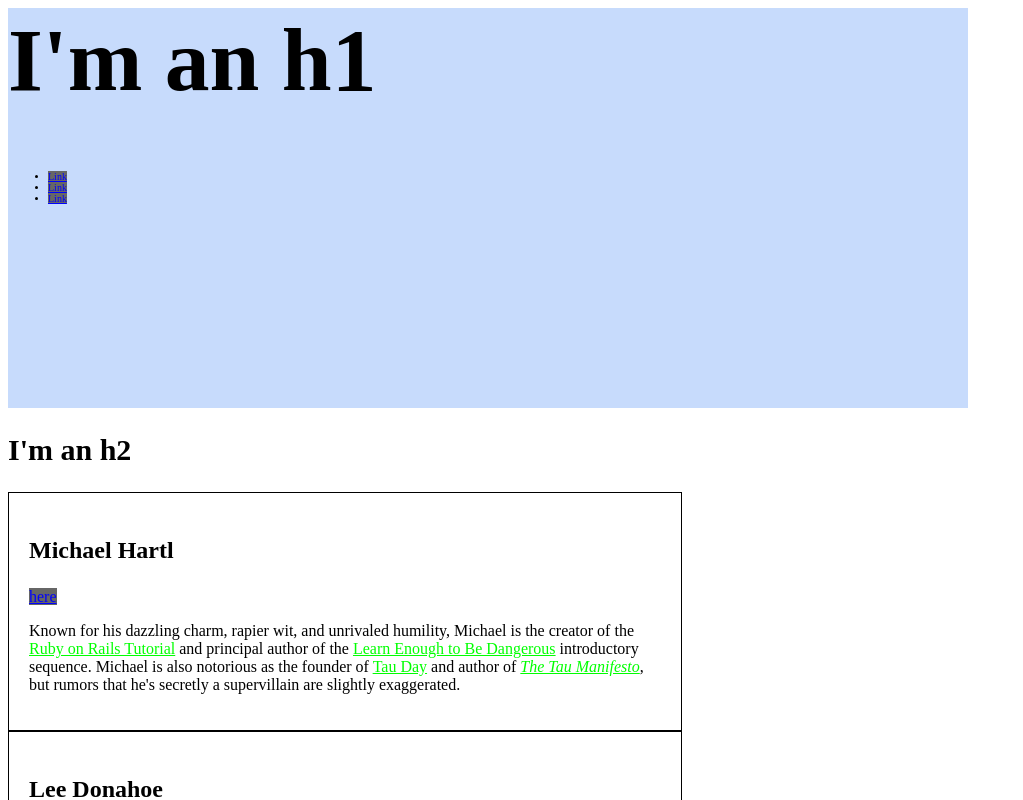
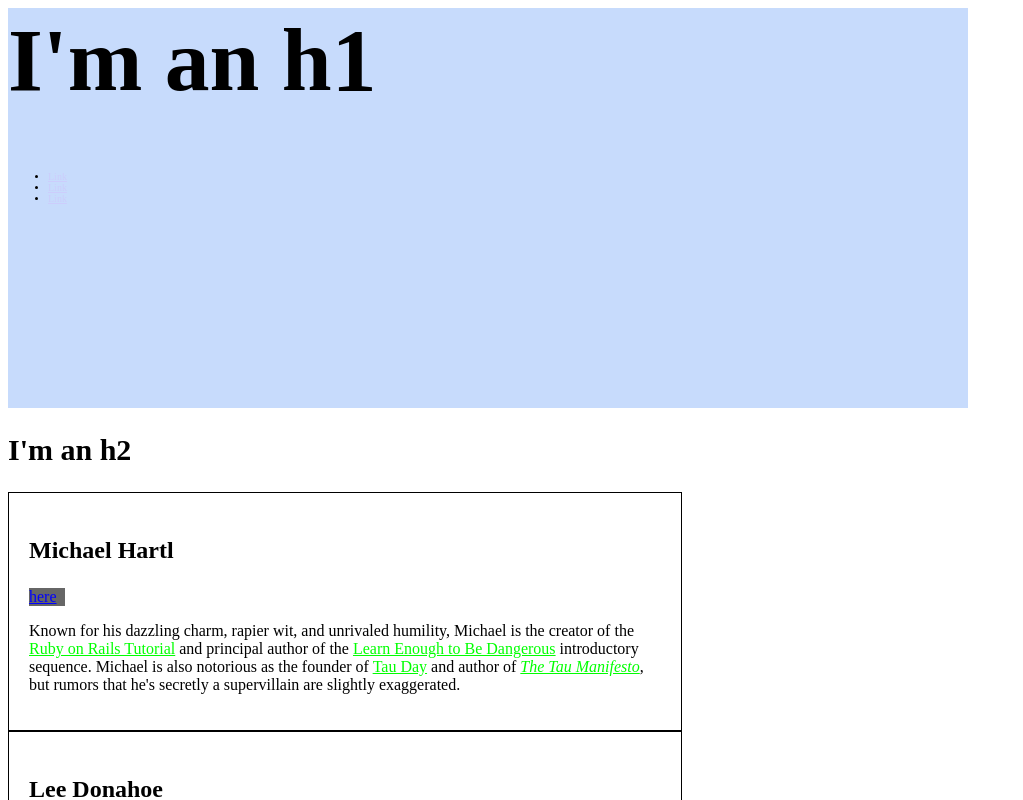
Before and after one commit to catfiish/catfiish.github.io, a plain HTML site: page index.html in a window 1280 px wide. Shown: the top 800 px of the page, without its empty margins (0-1023 px from the left). Drawn offline with Linux system fonts and the light colour scheme.

Commit message:
Change inline and block elements

```diff
--- a/index.html
+++ b/index.html
@@ -30,11 +30,15 @@
         width: 75vw;
       }
 
+
       /* SOCIAL STYLES */
       .social-link {
         background: #666;
         color: #00f;
+        display: inline-block;
+        width: 36px;
       }
+
 
       /* BIO STYLE */
       .bio-wrapper {
@@ -43,9 +47,9 @@
       }
       .bio-box {
         border: 1px solid #000;
+        font-size: 1rem;
         padding: 20px;
-        font-size: 1rem;
-        width: 50%
+        width: 50%;
       }
       .bio-box h3 {
         font-size: 1.5em;
@@ -64,13 +68,13 @@
       <h1>I'm an h1</h1>
       <ul>
         <li>
-          <a class="social-link" href="https://example.com/">Link</a>
+          <a href="https://example.com/">Link</a>
         </li>
         <li>
-          <a class="social-link" href="https://example.com/">Link</a>
+          <a href="https://example.com/">Link</a>
         </li>
         <li>
-          <a class="social-link" href="https://example.com/">Link</a>
+          <a href="https://example.com/">Link</a>
         </li>
       </ul>
     </div>
@@ -80,8 +84,8 @@
       <div class="bio-box">
 
         <h3>Michael Hartl</h3>
-        <a href="https://twitter.com/mhartl" class="social-link">here</a>
-        <div class="bio-copy">
+          <a href="https://twitter.com/mhartl" class="social-link" >here</a>
+          <div class="bio-copy">
           <p>
             Known for his dazzling charm, rapier wit, and unrivaled humility,
             Michael is the creator of the
@@ -99,7 +103,7 @@
       </div>
       <div class="bio-box">
         <h3>Lee Donahoe</h3>
-        <a href="https://twitter.com/leedonahoe" class="social-link">here</a>
+        <a href="https://twitter.com/leedonahoe" class="social-link" >here</a>
         <div class="bio-copy">
           <p>
             When he's not literally swimming with sharks or hunting powder stashes on
```
